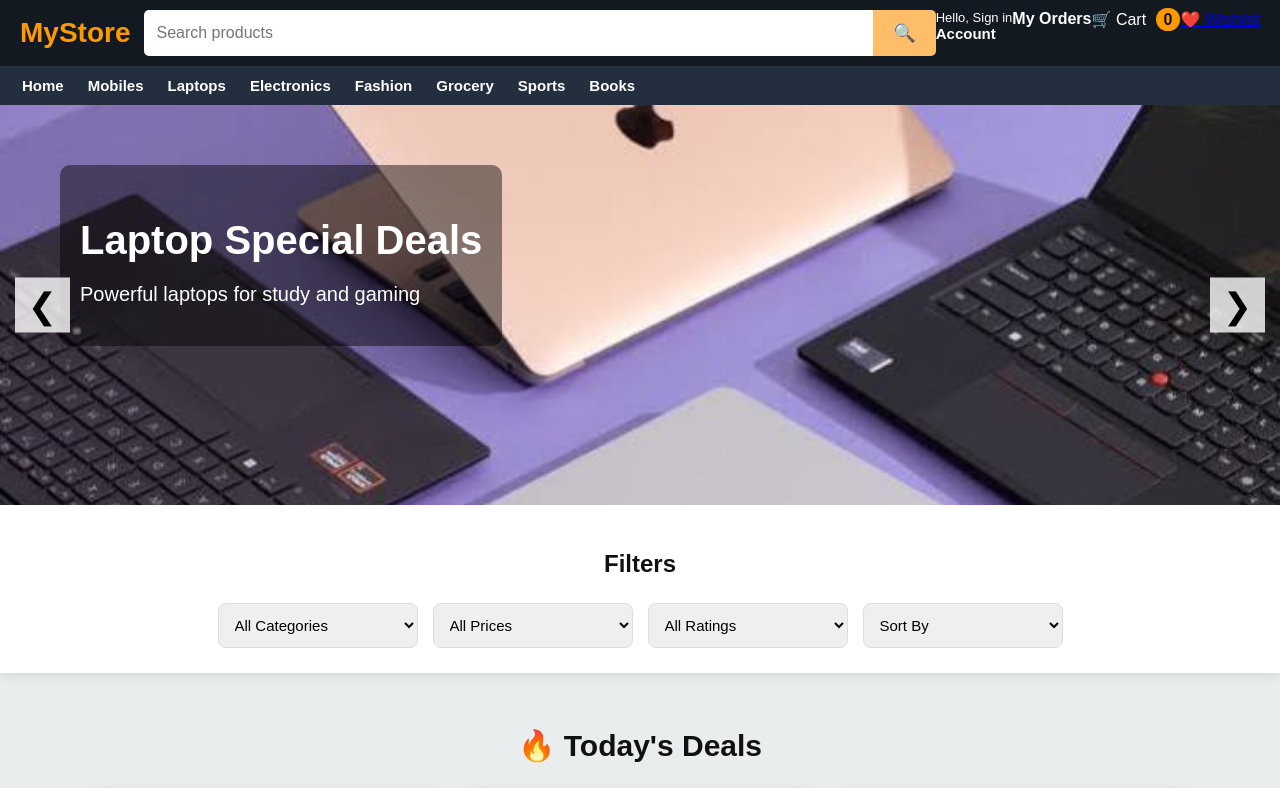
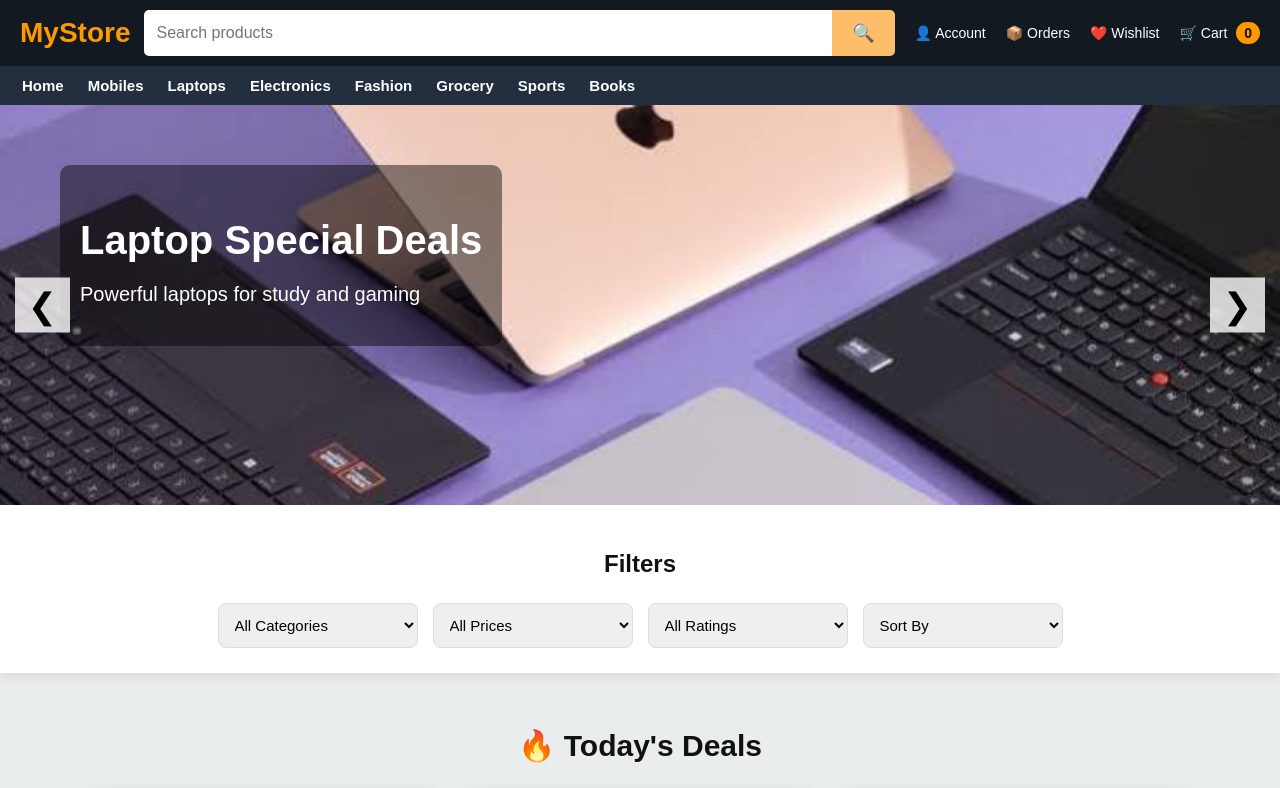
Before and after one commit to DEENA-444/MyStore-, a website: page index.html in a window 1280 px wide. Shown: the top 788 px of the page. Drawn offline with Linux system fonts and the light colour scheme.

Commit message:
Update index.html

```diff
--- a/index.html
+++ b/index.html
@@ -37,13 +37,18 @@
                 🔍
             </button>
 
-<a href="login.html" class="account-link" id="accountLink">
-    Hello, Sign in<br>
-    <strong>Account</strong>
+<div class="account-area">
+
+    <a href="login.html" class="account-link">
+        👤 Account
     </a>
 
     <a href="orders.html" class="orders-link">
-    My Orders
+        📦 Orders
+    </a>
+
+    <a href="wishlist.html" class="wishlist-link">
+        ❤️ Wishlist
     </a>
 
     <a href="cart.html" class="cart-link">
@@ -51,9 +56,7 @@
         <span id="cartCount">0</span>
     </a>
 
-<a href="wishlist.html" class="wishlist-link">
-    ❤️ Wishlist
-</a>
+</div>
 
 
 
```
Lines whose indentation alone changed are shown as unchanged.
